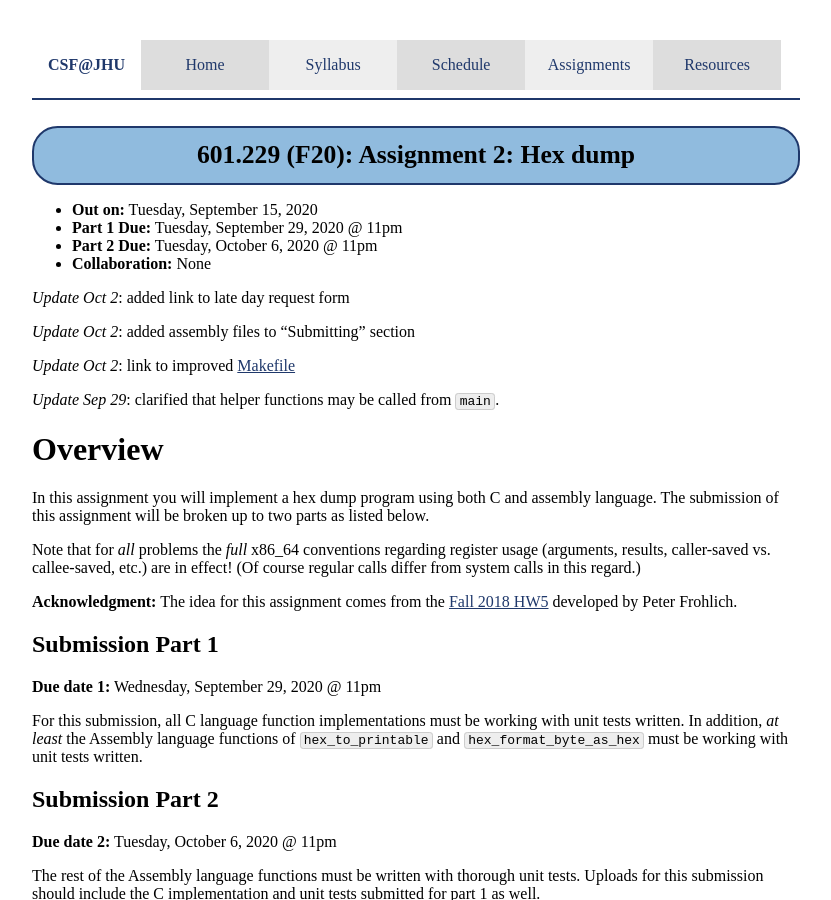
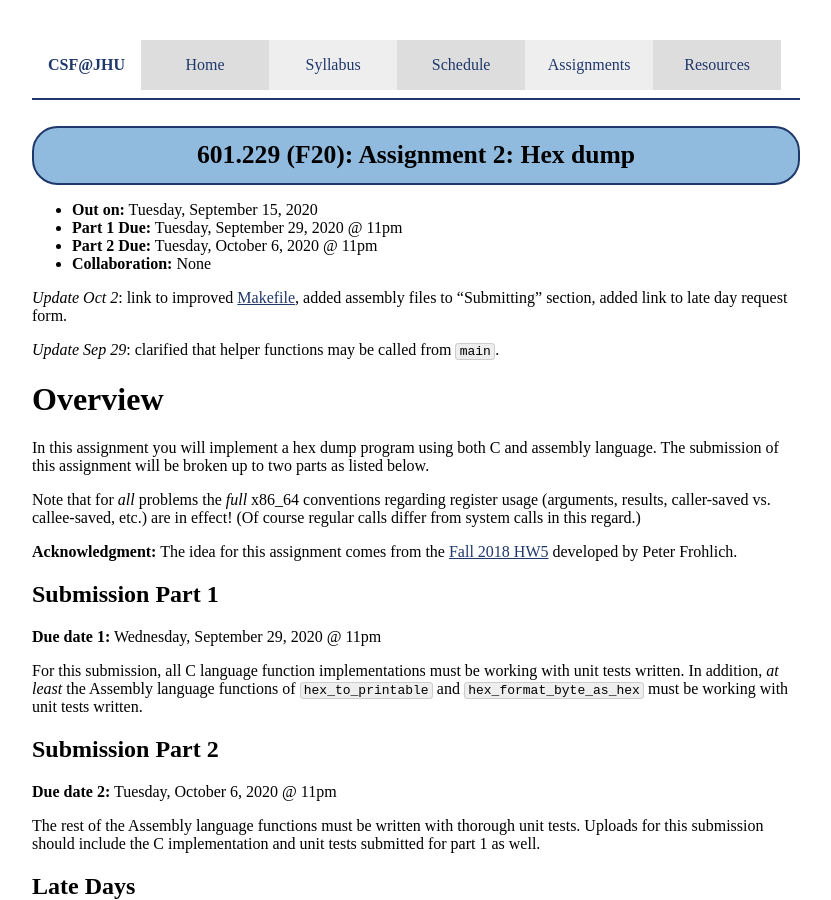
Before and after one commit to jhucsf/fall2020, a Jekyll site: the page built from assign/assign02.md, in a window 1280 px wide and 900 px high. Shown: the whole window, without its empty margins (224-1055 px from the left). Built offline with Jekyll 4.4.1, drawn with Linux system fonts in a browser that asks for light colours.

Commit message:
combine 10/02/20 updates assign02

```diff
--- a/assign/assign02.md
+++ b/assign/assign02.md
@@ -8,11 +8,7 @@ title: "Assignment 2: Hex dump"
 * **Part 2 Due:** Tuesday, October 6, 2020 @ 11pm
 * **Collaboration:** None
 
-*Update Oct 2*: added link to late day request form
-
-*Update Oct 2*: added assembly files to "Submitting" section
-
-*Update Oct 2*: link to improved [Makefile](assign02/Makefile)
+*Update Oct 2*: link to improved [Makefile](assign02/Makefile), added assembly files to "Submitting" section, added link to late day request form.
 
 *Update Sep 29*: clarified that helper functions may be called from `main`.
 
```
